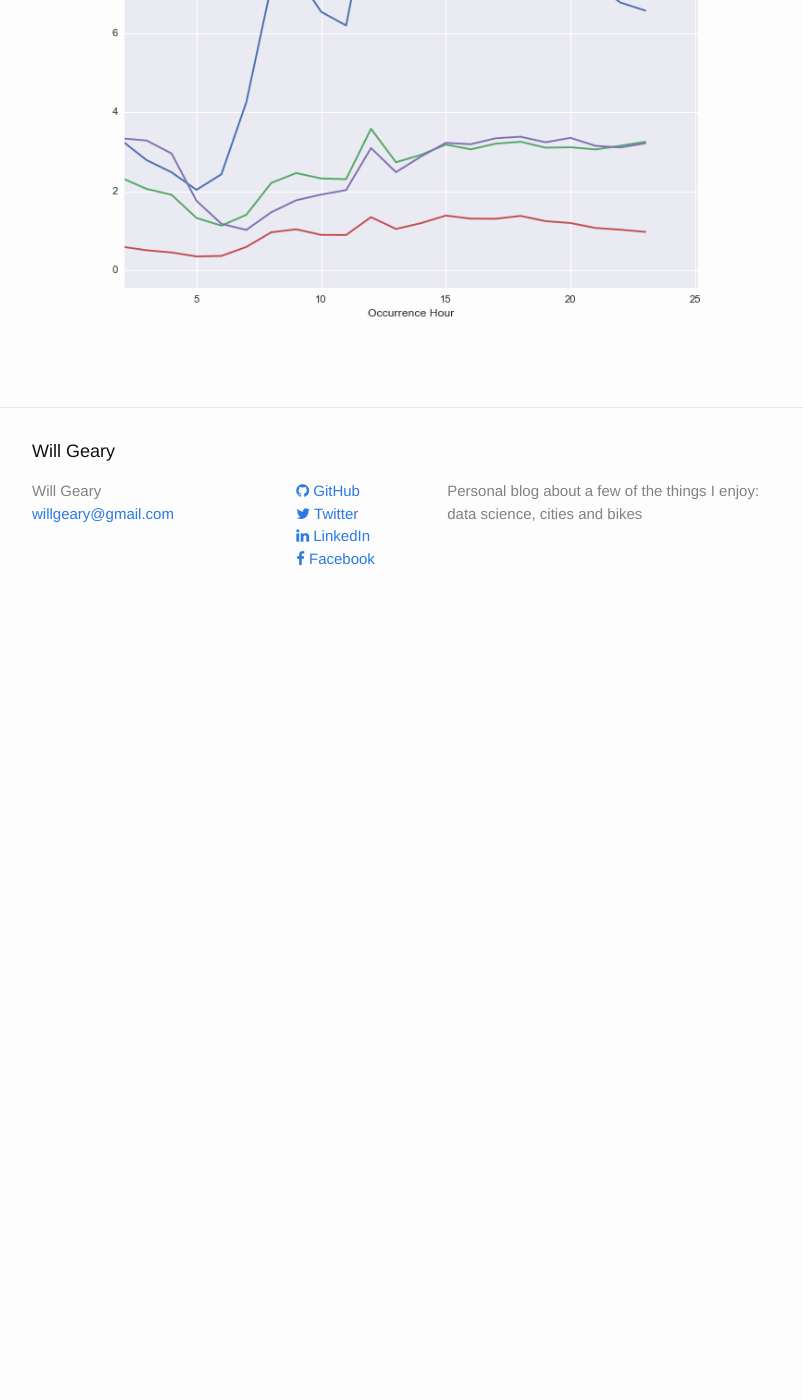
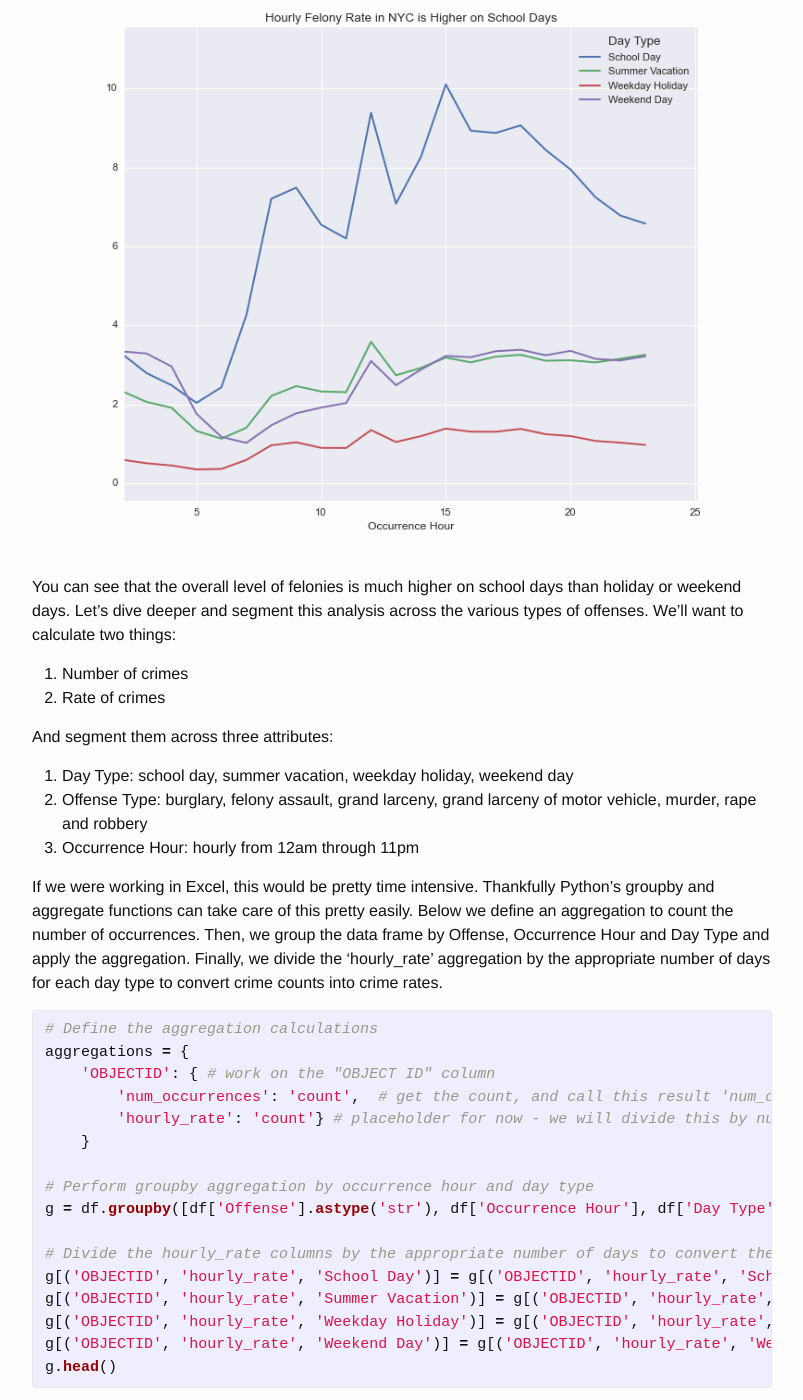
Before and after one commit to willgeary/willgeary.github.io, a Jekyll site: the page built from _posts/2016-05-18-when-does-crime-happen-in-new-york-city.markdown, in a window 1280 px wide and 1400 px high, scrolled down 5816 px. Shown: the whole window, without its empty margins (238-1041 px from the left). Built offline with Jekyll 4.4.1, drawn with Linux system fonts in a browser that asks for light colours; nearby versions of some CDN libraries; before the commit the page ends 6446 px from its top, so only the background shows below that; some of the changed text lies outside the part shown.

Commit message:
Save my work

```diff
--- a/_posts/2016-05-18-when-does-crime-happen-in-new-york-city.markdown
+++ b/_posts/2016-05-18-when-does-crime-happen-in-new-york-city.markdown
@@ -115,8 +115,13 @@ This matches up nicely with Ben's chart:
 
 ![fig1]({{ site.url }}/assets/2016-05-18-fig2.png)
 
-It appears that burgarly and grand larceny tick upwards at 3pm, right when New York City schools are getting out. Is it possible that school getting out is responsible for higher crime rates? Let's dig deeper to find out.
+It appears that there are peaks around midnight and noon. There are also peaks around 8am and 3pm. This happens to be approximately when school starts and gets out in New York.
 
+Is it possible that school getting out is responsible for higher crime rates? Let's dig deeper to find out.
+
+Let's segment school days from non-school days to tease out the effect of school hours on crime rates. Specifically, categorize each day as a school day, summer vacation, weekday holiday or weekend day. To pinpoint the weekday holidays I referred to this NYC school calendar.
+
+PROBLEM: Only the 2015-2016 academic calendar is available here. So, I make the obviously flawed assumption that the academic recesses and holidays occurred on the same dates in 2006 through 2014 as they did in 2015. Ben also created his school 'vacation weekday' sub- data set. It's unclear exactly how he made it, so I'll make this assumption for now and move forward with the analysis and ask him :) .
 
 ## Do crime rates increase when school gets out?
 In order to tease out crime trends on school days, I want to categorize each day from 2006 to 2015 as either a 1) School Day, 2) Weekday Holiday, 3) Weekend or 4) Summer Vacation.
@@ -198,6 +203,61 @@ crime_rate_hourly_by_day_type.plot(figsize=(10,8), title='Hourly Felony Rate in
 
 ![fig]({{ site.url }}/assets/2016-05-18-fig3.png)
 
+You can see that the overall level of felonies is much higher on school days than holiday or weekend days. Let's dive deeper and segment this analysis across the various types of offenses. We'll want to calculate two things:
+
+1. Number of crimes
+2. Rate of crimes
+
+And segment them across three attributes:
+
+1. Day Type: school day, summer vacation, weekday holiday, weekend day
+2. Offense Type: burglary, felony assault, grand larceny, grand larceny of motor vehicle, murder, rape and robbery
+3. Occurrence Hour: hourly from 12am through 11pm
+
+If we were working in Excel, this would be pretty time intensive. Thankfully Python's groupby and aggregate functions can take care of this pretty easily. Below we define an aggregation to count the number of occurrences. Then, we group the data frame by Offense, Occurrence Hour and Day Type and apply the aggregation. Finally, we divide the 'hourly_rate' aggregation by the appropriate number of  days for each day type to convert crime counts into crime rates.
+
+{% highlight python %}
+# Define the aggregation calculations
+aggregations = {
+    'OBJECTID': { # work on the "OBJECT ID" column
+        'num_occurrences': 'count',  # get the count, and call this result 'num_occurences'
+        'hourly_rate': 'count'} # placeholder for now - we will divide this by number of days next
+    }
+
+# Perform groupby aggregation by occurrence hour and day type
+g = df.groupby([df['Offense'].astype('str'), df['Occurrence Hour'], df['Day Type']]).agg(aggregations).unstack()
+
+# Divide the hourly_rate columns by the appropriate number of days to convert them into hourly rates
+g[('OBJECTID', 'hourly_rate', 'School Day')] = g[('OBJECTID', 'hourly_rate', 'School Day')] / school_days
+g[('OBJECTID', 'hourly_rate', 'Summer Vacation')] = g[('OBJECTID', 'hourly_rate', 'Summer Vacation')] / summer_days
+g[('OBJECTID', 'hourly_rate', 'Weekday Holiday')] = g[('OBJECTID', 'hourly_rate', 'Weekday Holiday')] / weekday_holidays
+g[('OBJECTID', 'hourly_rate', 'Weekend Day')] = g[('OBJECTID', 'hourly_rate', 'Weekend Day')] / weekend_days
+g.head()
+{% endhighlight %}
+
+![fig]({{ site.url }}/assets/2016-05-18-fig4.png)
+
+{% highlight python %}
+for x in np.unique(g.index.get_level_values(0)):
+    print x
+{% endhighlight %}
+
+![fig]({{ site.url }}/assets/2016-05-18-fig5.png)
+
+Make a plot for each type of offense.
+
+{% highlight python %}
+for x in np.unique(g.index.get_level_values(0)):
+    ax = plt.figure()
+    g.loc[x,('OBJECTID', 'hourly_rate')].plot(figsize=(16,8), title=x.lower() + ' Hourly Rates in NY, 2006-2015')
+    hours = ['12AM', 1, 2, 3, 4, 5, 6, 7, 8, 9, 10, 11, '12PM', 1, 2, 3, 4, 5, 6, 7, 8, 9, 10, 11]
+    plt.xticks(range(len(hours)), hours)
+    plt.ylabel('Number of Occurrences')
+    plt.xlabel('Time of Day')
+{% endhighlight %}
+
+![fig]({{ site.url }}/assets/2016-05-18-fig5.png)
+
 
 
 
```
Also changed, not shown: assets/2016-05-18-fig4.png (added), assets/2016-05-18-fig5.png (added), assets/2016-05-18-fig6.png (added), assets/2016-05-18-fig7.png (added).
